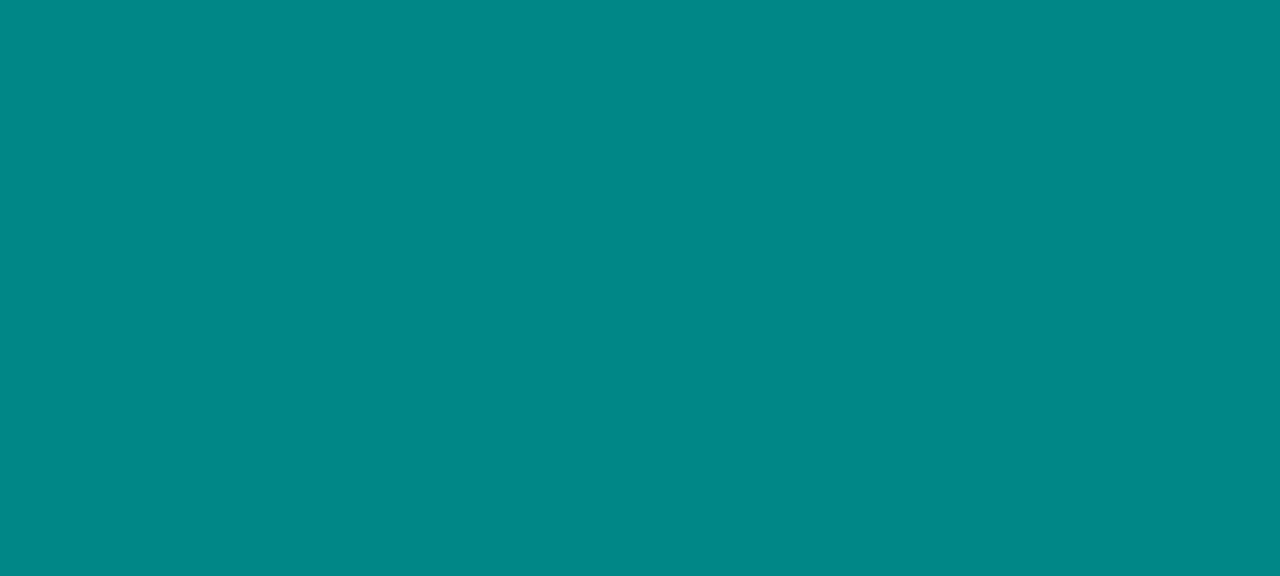
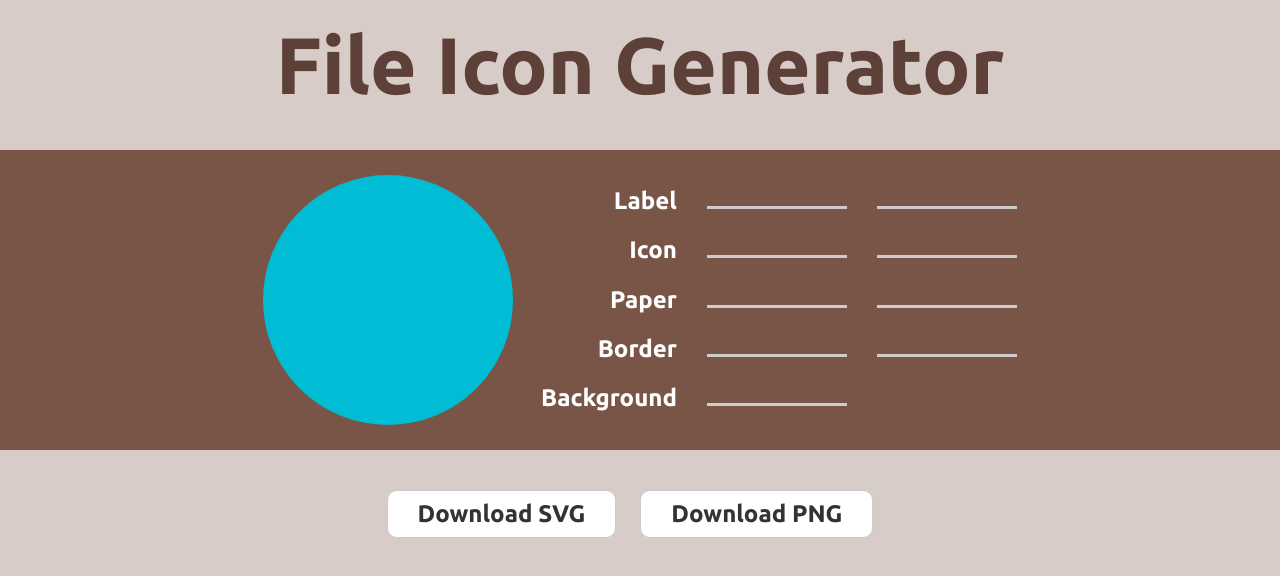
Before and after one commit to vaginessa/file-icon-generator, a website built with webpack: page dist/index.html in a window 1280 px wide. Built offline with nearby package versions, Linux system fonts and the light colour scheme.

Commit message:
Create layout

```diff
--- a/source/main.scss
+++ b/source/main.scss
@@ -1,4 +1,102 @@
-$bg_color: #008787;
+$dark_primary_color: #5D4037;
+$primary_color: #795548;
+$light_primary_color: #D7CCC8;
+$accent_color: #00BCD4;
+$light_text: #FFFFFF;
+$primary_text: #212121;
+$secondary_text: #727272;
+$divider_color: #B6B6B6;
+$font: 'Ubuntu', sans-serif;
+
 body {
-    background: $bg_color;
+    background: $light_primary_color;
+    height: 100vh;
 }
+
+h1 {
+    text-align: center;
+    color: $dark_primary_color;
+    font-size: 80px;
+    font-weight: bold;
+    font-family: $font;
+}
+
+.title {
+    height: 150px;
+}
+
+.workspace {
+    background: $primary_color;
+    height: 300px;
+    padding: 25px;
+    text-align: center;
+}
+
+.download {
+    height: 100px;
+}
+
+.circle {
+    border-radius: 50%;
+    background: $accent_color;
+    height: 250px;
+    width: 250px;
+    display: inline-block;
+    margin-right: 20px;
+}
+
+.editor {
+    background: transparent;
+    height: 250px;
+    display: inline-block;
+    width: 480px;
+}
+
+.form-control {
+    background: transparent;
+    border-width: 0px 0px 3px 0px;
+    border-radius: 0px;
+    font-size: 20px;
+    color: $light_text;
+    font-family: $font;
+    webkit-box-shadow: none;
+    box-shadow: none;
+}
+
+.form-control:focus {
+    border-color: $light_text;
+    webkit-box-shadow: none;
+    box-shadow: none;
+}
+
+.btn {
+    font-size: 24px;
+    font-family: $font;
+    border-radius: 10px;
+    margin-right: 20px;
+    padding: 6px 30px;
+    font-weight: bold;
+}
+
+.btn-default:hover {
+    border-color: transparent;
+}
+
+.download {
+    padding-top: 40px;
+    text-align: center;
+}
+
+@media (min-width: 768px) {
+.form-horizontal .control-label {
+    padding-top: 9px;
+    margin-bottom: -9px;
+}
+}
+
+label {
+    color: $light_text;
+    font-size: 24px;
+    font-family: $font;
+    vertical-align: bottom;
+}
```
Also changed, not shown: dist/index.html, dist/style.css.
